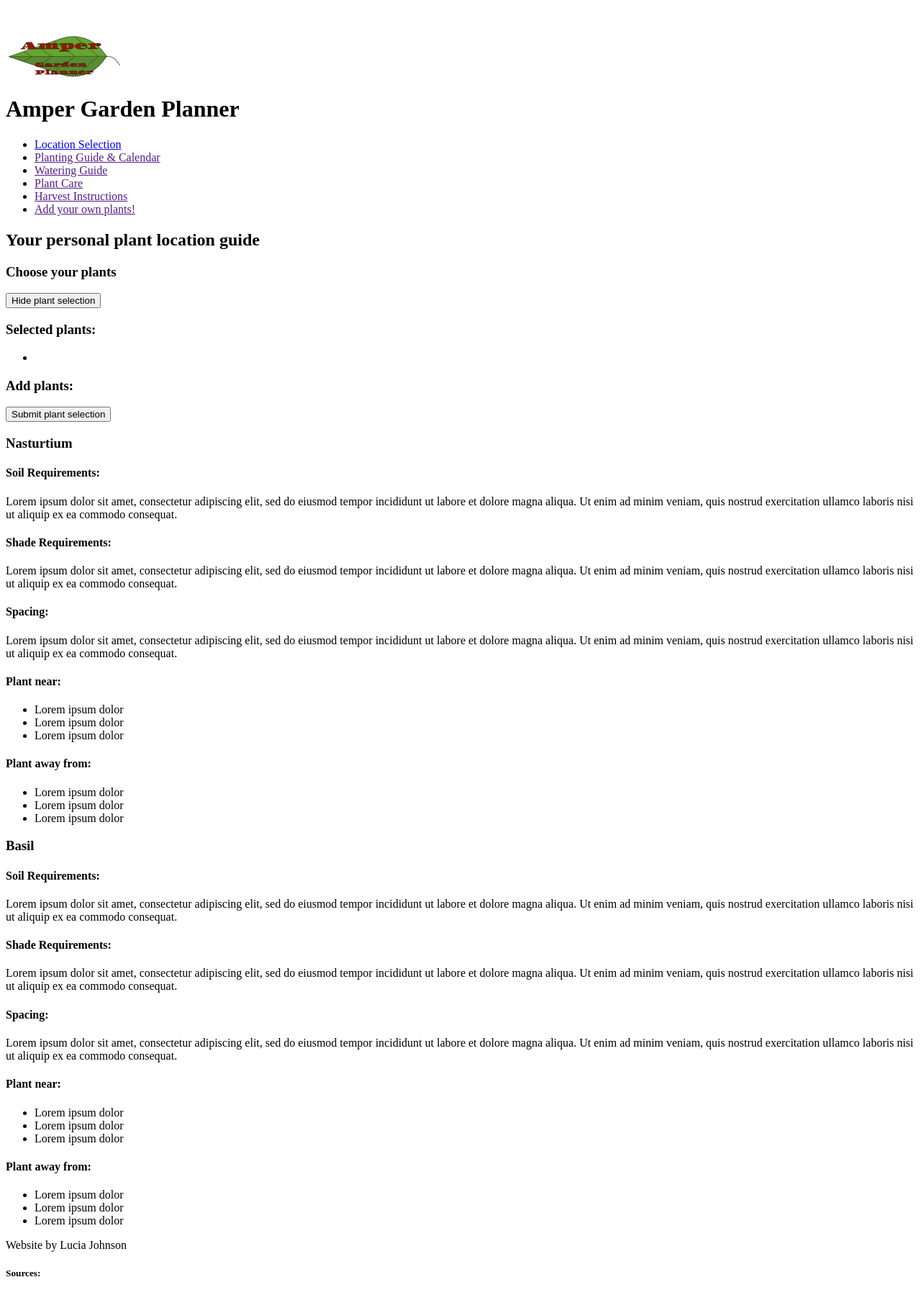
After one commit to lujoh/amper_garden_planner, a PHP site: page /location.php in a window 1280 px wide. The commit adds this page. Shown: the whole page at 72% size. Run offline with PHP 8.4, Linux system fonts and the light colour scheme.

Commit message:
added location page

```diff
--- a/header.php
+++ b/header.php
@@ -5,7 +5,7 @@
     </div>
     <nav>
         <ul>
-            <li><a href="">Location Selection</a></li>
+            <li><a href="location.php">Location Selection</a></li>
             <li><a href="">Planting Guide &amp; Calendar</a></li>
             <li><a href="">Watering Guide</a></li>
             <li><a href="">Plant Care</a></li>
--- /dev/null
+++ b/location.php
@@ -0,0 +1,94 @@
+<!DOCTYPE html>
+<html lang="en">
+    <head>
+        <title>Location Selection</title>
+        <?php
+        /*insert html head info that is standard for all pages*/
+        require_once 'html_head_info.php';
+        ?>
+        <meta name="description" content="Your personal guide for chosing the right location for your plants.">
+    </head>
+    <body>
+        <div class="container">
+            <?php
+            /*Insert header*/
+            require_once 'header.php';
+            ?>
+            <main>
+                <h2 class="page_name">
+                    Your personal plant location guide
+                </h2>
+                <p>
+
+                </p>
+                <?php
+                /*Insert plant selection aside*/
+                require_once 'plant_selection.php';
+                ?>
+
+<!--                This is where the main content of the page starts-->
+                <section>
+                    <article class="plant_info location">
+                        <h3>Nasturtium</h3>
+                        <h4>Soil Requirements:</h4>
+                        <p>
+                            Lorem ipsum dolor sit amet, consectetur adipiscing elit, sed do eiusmod tempor incididunt ut labore et dolore magna aliqua. Ut enim ad minim veniam, quis nostrud exercitation ullamco laboris nisi ut aliquip ex ea commodo consequat.
+                        </p>
+                        <h4>Shade Requirements:</h4>
+                        <p>
+                            Lorem ipsum dolor sit amet, consectetur adipiscing elit, sed do eiusmod tempor incididunt ut labore et dolore magna aliqua. Ut enim ad minim veniam, quis nostrud exercitation ullamco laboris nisi ut aliquip ex ea commodo consequat.
+                        </p>
+                        <h4>Spacing:</h4>
+                        <p>
+                            Lorem ipsum dolor sit amet, consectetur adipiscing elit, sed do eiusmod tempor incididunt ut labore et dolore magna aliqua. Ut enim ad minim veniam, quis nostrud exercitation ullamco laboris nisi ut aliquip ex ea commodo consequat.
+                        </p>
+                        <h4>Plant near:</h4>
+                        <ul>
+                            <li>Lorem ipsum dolor</li>
+                            <li>Lorem ipsum dolor</li>
+                            <li>Lorem ipsum dolor</li>
+                        </ul>
+                        <h4>Plant away from:</h4>
+                        <ul>
+                            <li>Lorem ipsum dolor</li>
+                            <li>Lorem ipsum dolor</li>
+                            <li>Lorem ipsum dolor</li>
+                        </ul>
+                    </article>
+                    <article class="plant_info location">
+                        <h3>Basil</h3>
+                        <h4>Soil Requirements:</h4>
+                        <p>
+                            Lorem ipsum dolor sit amet, consectetur adipiscing elit, sed do eiusmod tempor incididunt ut labore et dolore magna aliqua. Ut enim ad minim veniam, quis nostrud exercitation ullamco laboris nisi ut aliquip ex ea commodo consequat.
+                        </p>
+                        <h4>Shade Requirements:</h4>
+                        <p>
+                            Lorem ipsum dolor sit amet, consectetur adipiscing elit, sed do eiusmod tempor incididunt ut labore et dolore magna aliqua. Ut enim ad minim veniam, quis nostrud exercitation ullamco laboris nisi ut aliquip ex ea commodo consequat.
+                        </p>
+                        <h4>Spacing:</h4>
+                        <p>
+                            Lorem ipsum dolor sit amet, consectetur adipiscing elit, sed do eiusmod tempor incididunt ut labore et dolore magna aliqua. Ut enim ad minim veniam, quis nostrud exercitation ullamco laboris nisi ut aliquip ex ea commodo consequat.
+                        </p>
+                        <h4>Plant near:</h4>
+                        <ul>
+                            <li>Lorem ipsum dolor</li>
+                            <li>Lorem ipsum dolor</li>
+                            <li>Lorem ipsum dolor</li>
+                        </ul>
+                        <h4>Plant away from:</h4>
+                        <ul>
+                            <li>Lorem ipsum dolor</li>
+                            <li>Lorem ipsum dolor</li>
+                            <li>Lorem ipsum dolor</li>
+                        </ul>
+                    </article>
+                </section>
+
+            </main>
+            <?php
+            /*Insert footer*/
+            require_once 'footer.php';
+            ?>
+        </div><!--closing tag container-->
+    </body>
+</html>
--- a/page_template.php
+++ b/page_template.php
@@ -16,8 +16,11 @@
             ?>
             <main>
                 <h2 class="page_name">
+                    Template
+                </h2>
+                <p>
 
-                </h2>
+                </p>
                 <?php
                 /*Insert plant selection aside*/
                 require_once 'plant_selection.php';
```
